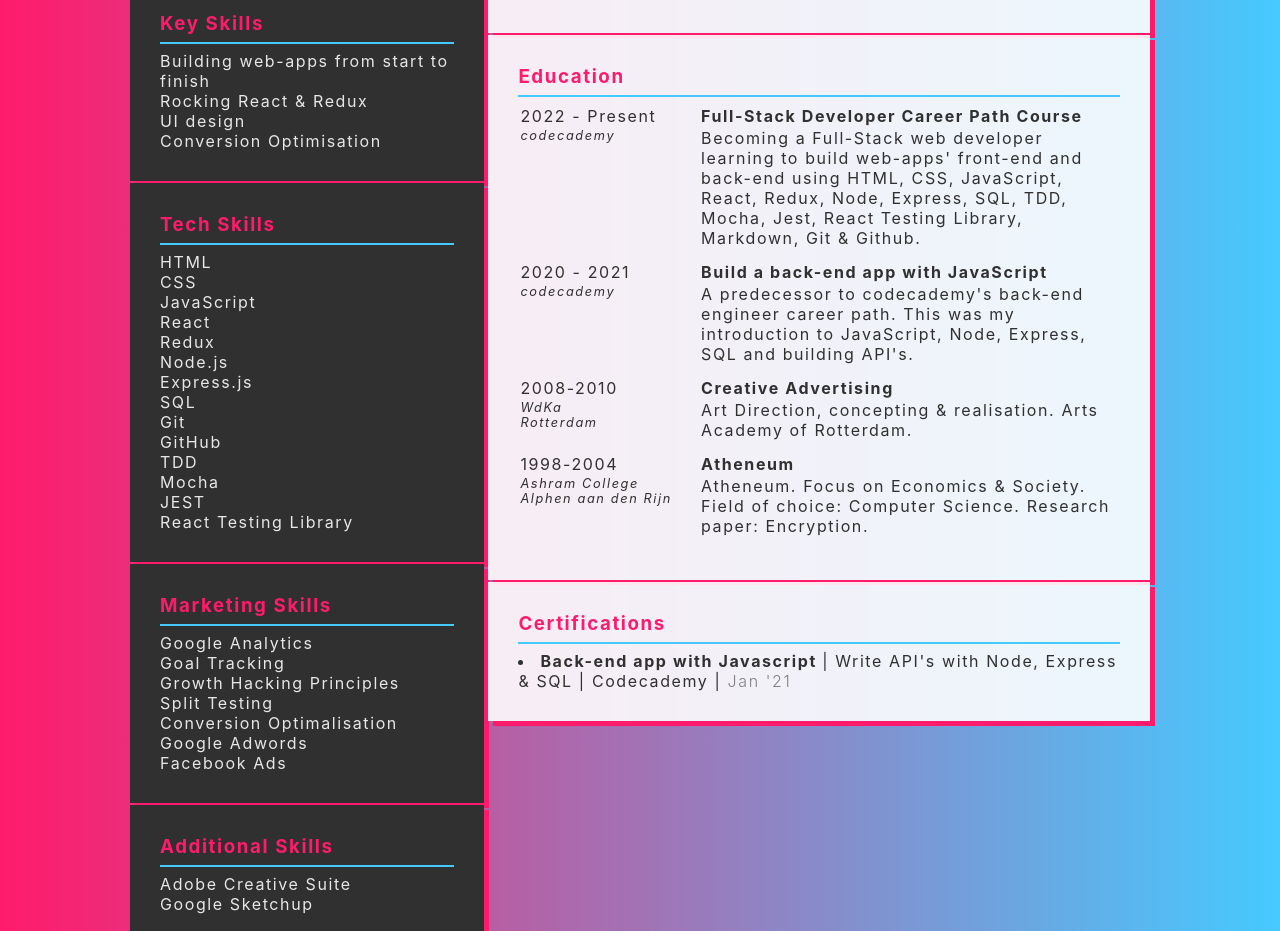
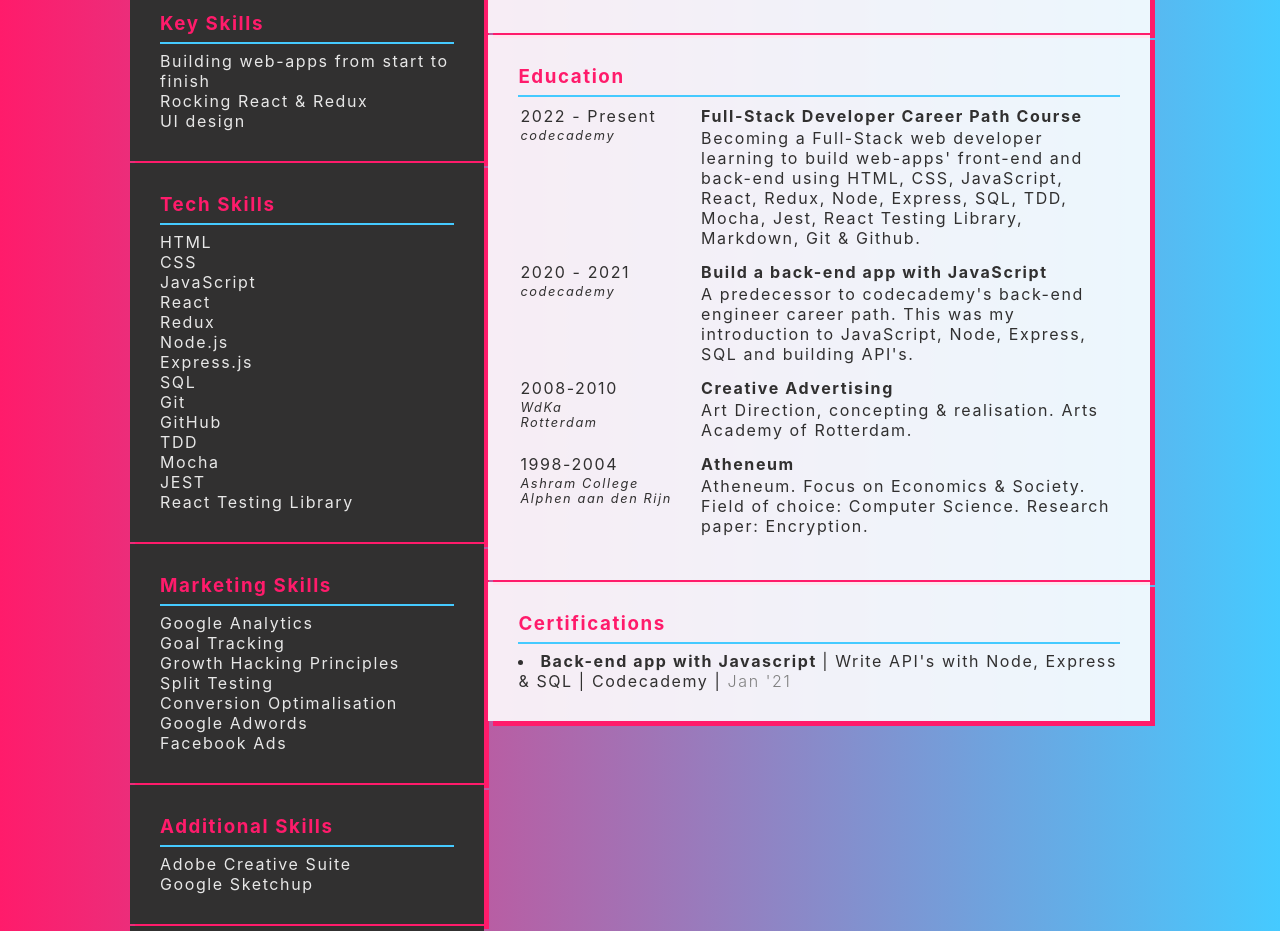
Before and after one commit to arejasverduras/resume, a React (Create React App) app: page / in a window 1280 px wide. Shown: the part 1040-1971 px from the top of the page. Built offline with nearby package versions, Linux system fonts and the light colour scheme.

Commit message:
make app fit vertically on 1 page

```diff
--- a/src/data.js
+++ b/src/data.js
@@ -127,7 +127,7 @@ export const profileData = {
     summary4: `Currently studying to become a Full-Stack Developer on codecademy. Having completed the Front-end section, I am looking to find a junior position as a Front-end / React Developer where i can apply and practice my new found skills. `,
     summary1: '"To become a Full-Stack Developer, working on Interesting projects, developing"',
 
-    keySkills: ['Building web-apps from start to finish','Rocking React & Redux','UI design','Conversion Optimisation'],
+    keySkills: ['Building web-apps from start to finish','Rocking React & Redux','UI design'],
     techSkills: ['HTML', 'CSS', 'JavaScript','React','Redux','Node.js','Express.js','SQL','Git','GitHub','TDD','Mocha','JEST','React Testing Library'],
     mktSkills: ['Google Analytics','Goal Tracking','Growth Hacking Principles','Split Testing','Conversion Optimalisation','Google Adwords','Facebook Ads'],
     addSkills: ['Adobe Creative Suite','Google Sketchup'],
```
Also changed, not shown: src/App.js (+1 -7 lines), src/components/SideBar/SideBar.js (+4 -5 lines).
